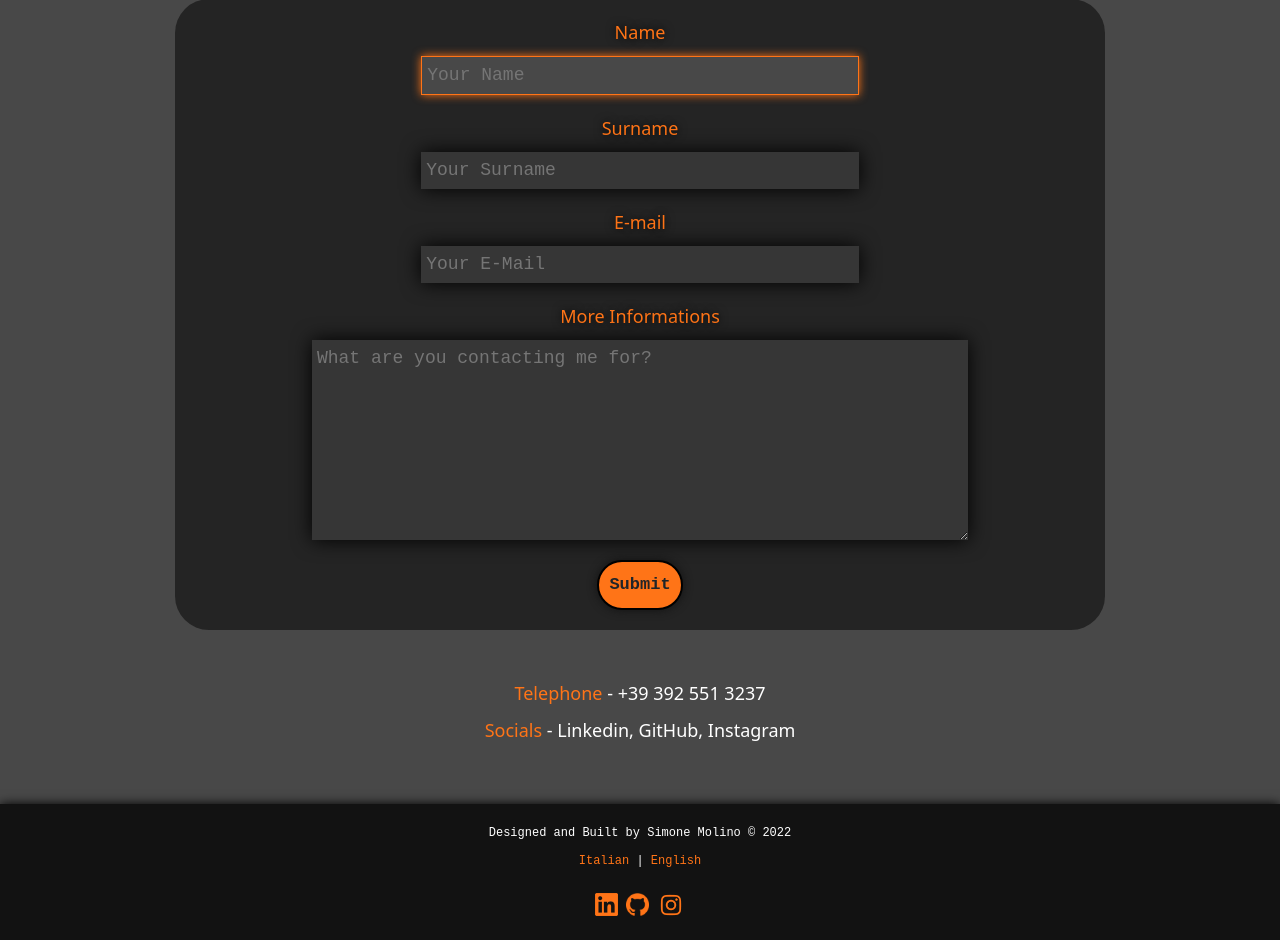
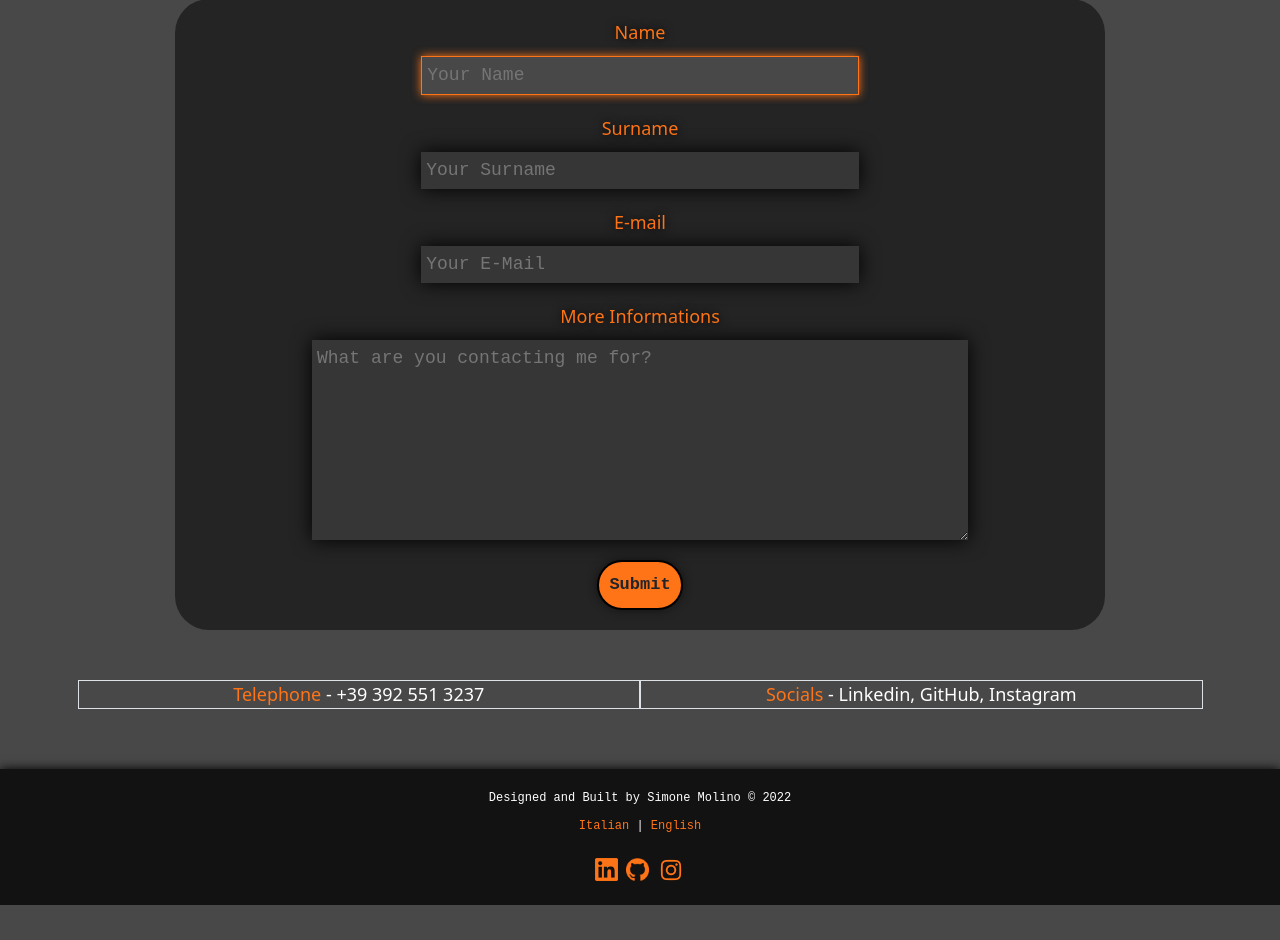
Before and after one commit to Rhokthar/CS50-Final-Project, a Flask app: page /contacts in a window 1280 px wide. Shown: the part 253-1193 px from the top of the page. After the commit the page ends 1158 px from the top, so only its background shows below. Run offline with Flask 2, Linux system fonts and the light colour scheme; some libraries are stand-ins or nearby versions.

Commit message:
Contacts OK. TODO: Form Handling

```diff
--- a/project/templates/contacts.html
+++ b/project/templates/contacts.html
@@ -51,11 +51,11 @@ Contacts
                 </form> <!-- FORM ENDS -->
             </div> <!-- END FORM CONTAINER - DIV__WRAPPER ENDS -->
             <!-- OTHER CONTACTS -->
-            <div class="flex-container boxed-container row justify-center width-100 padding-all-m">
+            <div class="boxed-container row justify-center width-100 padding-all-m">
                 <!-- OTHER CONTACTS DIV__WRAPPER STARTS -->
-                <div class="flex-container row flex-wrap justify-center align-center width-50">
-                    <p><span class="diff_color">Telephone</span> - +39 392 551 3237</p>
-                    <p><span class="diff_color">Socials</span> - <a href="" target="_blank" class="a-hover secondary-text-color">Linkedin</a>, <a href="" target="_blank" class="a-hover secondary-text-color">GitHub</a>, <a href="" target="_blank" class="a-hover secondary-text-color">Instagram</a></p>
+                <div class="flex-container row flex-wrap justify-center width-100">
+                    <p class="width-50 width-md-100 border"><span class="diff_color">Telephone</span> - +39 392 551 3237</p>
+                    <p class="width-50 width-md-100 border"><span class="diff_color">Socials</span> - <a href="" target="_blank" class="a-hover secondary-text-color">Linkedin</a>, <a href="" target="_blank" class="a-hover secondary-text-color">GitHub</a>, <a href="" target="_blank" class="a-hover secondary-text-color">Instagram</a></p>
                 </div> <!-- OTHER CONTACTS DIV__WRAPPER ENDS -->
             </div> <!-- OTHER CONTACTS ENDS -->
         </div> <!-- PAGE__WRAPPER ENDS -->
```
